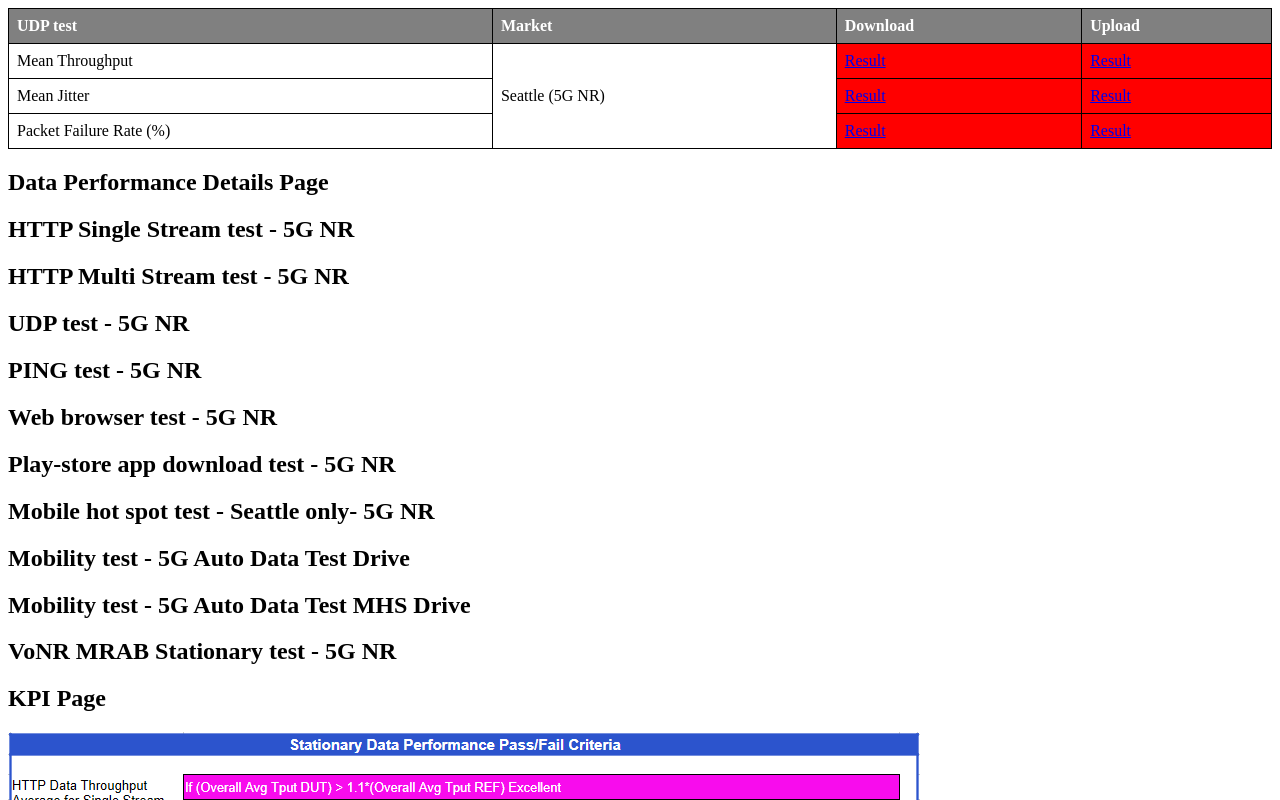
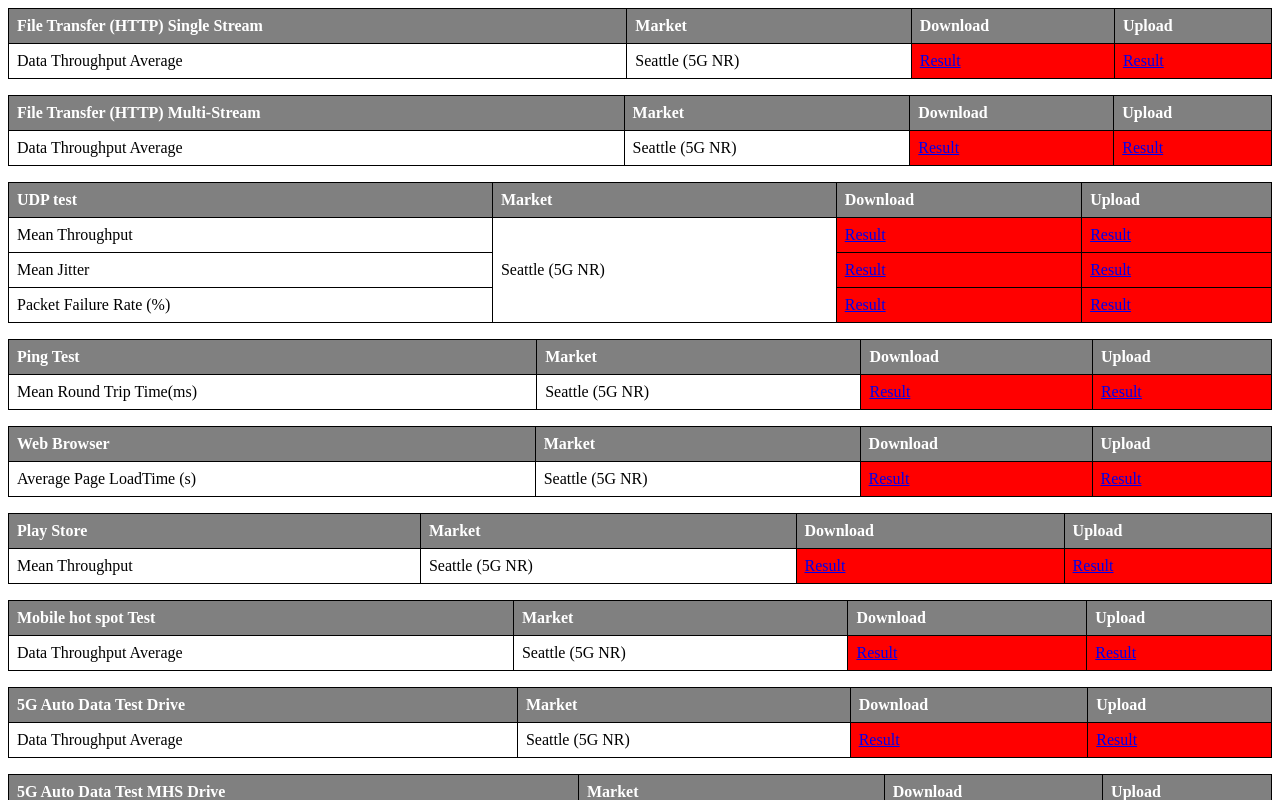
Before and after one commit to LiJieSu0/Fit4Launch_Report, a React (Create React App) app in the folder report-generator-app/: page / in a window 1280 px wide. Shown: the part 1700-2500 px from the top of the page. Built offline with nearby package versions, Linux system fonts and the light colour scheme; what chartjs-plugin-datalabels would draw is missing.

Commit message:
remove legal info img from every page

```diff
--- a/report-generator-app/src/CommonPage/LegalPage.module.css
+++ b/report-generator-app/src/CommonPage/LegalPage.module.css
@@ -1,7 +1,6 @@
 /* LegalPage.module.css */
 @media print {
   .legalImage {
-    position: fixed;
     bottom: 20px; /* Adjust as needed for desired bottom margin */
     right: 20px; /* Adjust as needed for desired right margin */
     width: 30%; /* Scale down to 50% of its original size */
--- a/report-generator-app/src/ReportDetails/DataPerformance/DpSummaryPage.js
+++ b/report-generator-app/src/ReportDetails/DataPerformance/DpSummaryPage.js
@@ -218,7 +218,16 @@ function DpSummaryPage() {
   return (
     <div>
       <h2>Data Performance Summary Page</h2>
+      <DpSummaryTable tableData={httpSSData} />
+      <DpSummaryTable tableData={httpMSData} />
       <DpSummaryTable tableData={udpData} />
+      <DpSummaryTable tableData={pingData} />
+      <DpSummaryTable tableData={webBrowserData} />
+      <DpSummaryTable tableData={playStoreData} />
+      <DpSummaryTable tableData={mhsStationaryData} />
+      <DpSummaryTable tableData={mobiltyData} />
+      <DpSummaryTable tableData={mobiltyMHSData} />
+      <DpSummaryTable tableData={mrabData} />
     </div>
   );
 }
--- a/report-generator-app/src/ReportDetails/DataPerformance/DpSummaryTable.js
+++ b/report-generator-app/src/ReportDetails/DataPerformance/DpSummaryTable.js
@@ -3,7 +3,7 @@ import '../../StyleScript/Restricted_Report_Style.css';
 
 function DpSummaryTable({ tableData }) {
   return (
-    <div className="page-content">
+    <div className="">
       <table className="device-info-table">
         <thead>
           <tr>
```
